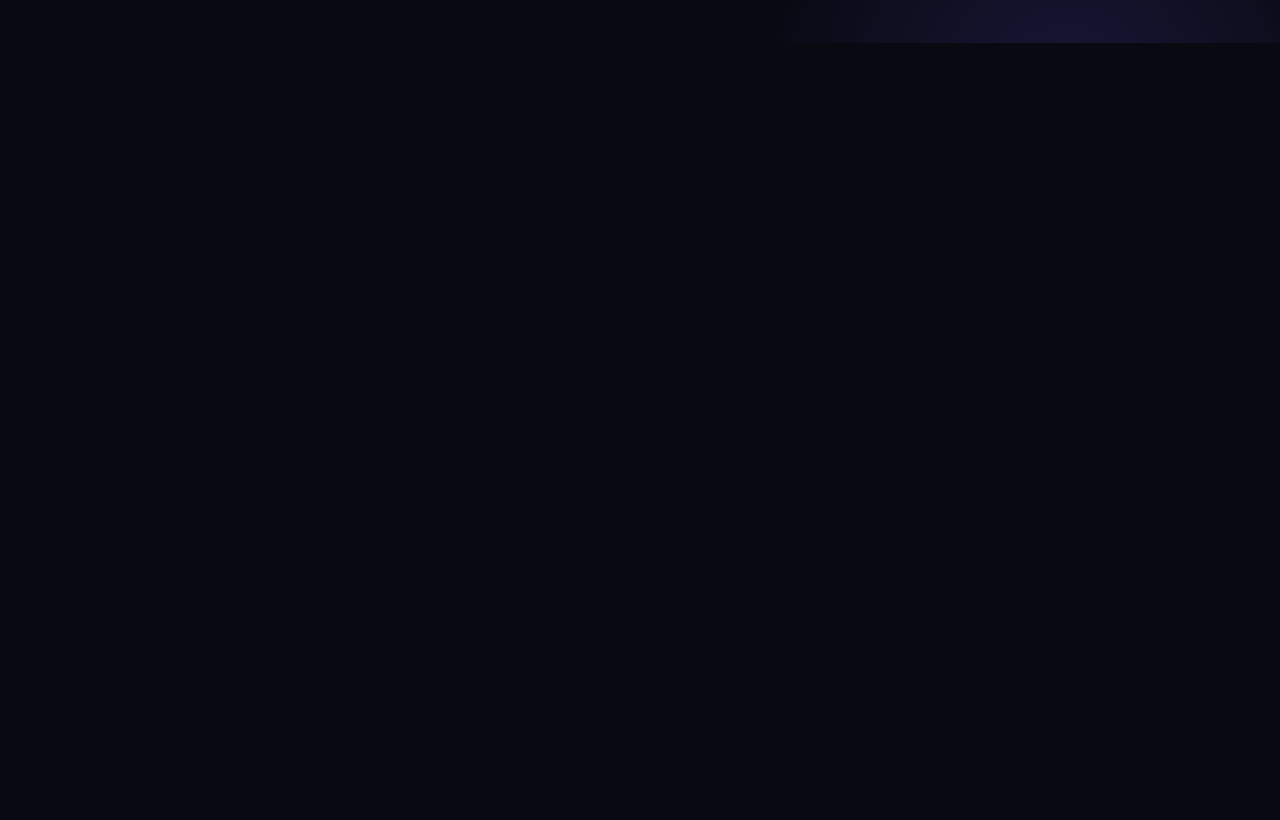
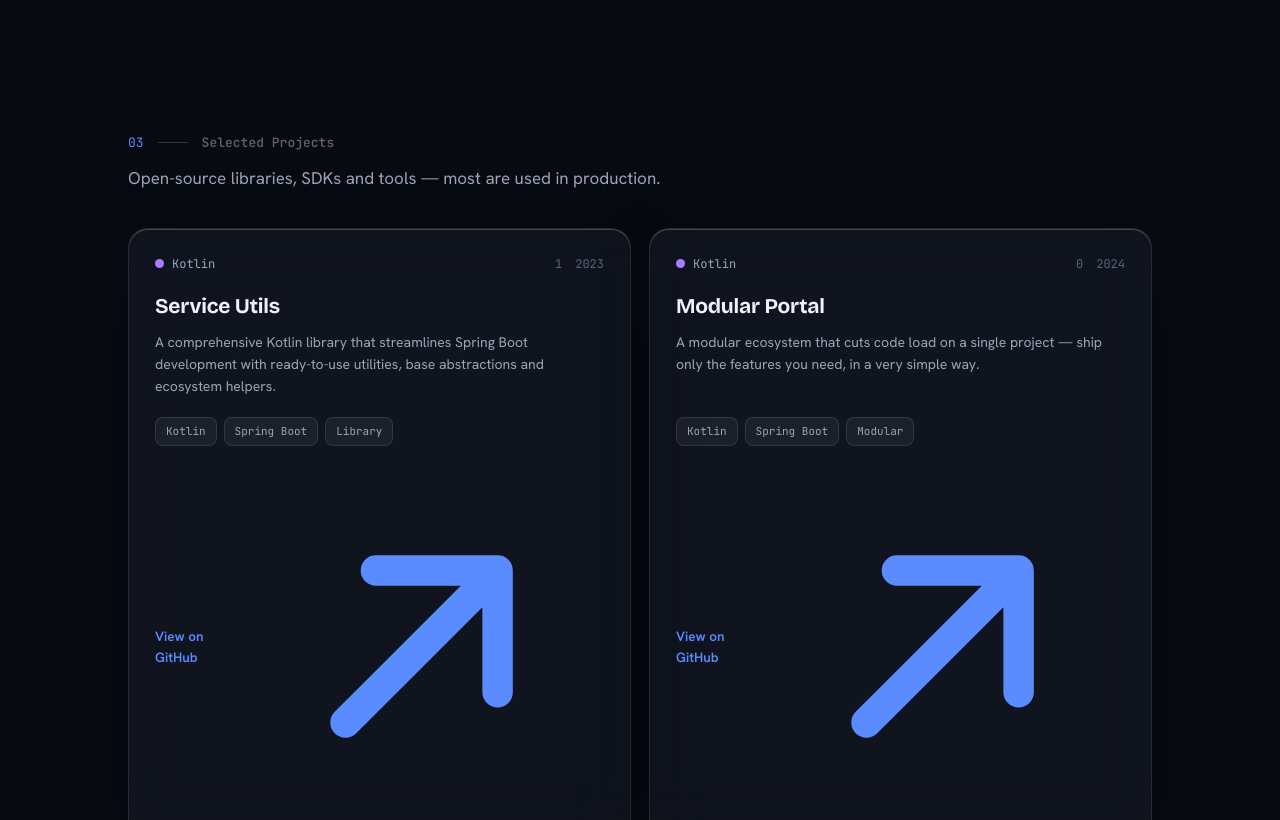
Before and after one commit to emirhannaneli/emirhannaneli, a Next.js app: page / in a window 1280 px wide. Shown: the part 1980-2800 px from the top of the page. Before the commit the page ends 2023 px from the top, so only its background shows below. Built offline with nearby package versions, Linux system fonts and the light colour scheme.

Commit message:
feat: projects section

```diff
--- a/components/portfolio.tsx
+++ b/components/portfolio.tsx
@@ -5,6 +5,7 @@
 import { HeroEditorial } from "./hero-editorial";
 import { About } from "./about";
 import { Skills } from "./skills";
+import { Projects } from "./projects";
 // Section imports are added by later tasks:
 
 export function Portfolio({ content, locale }: { content: SiteContent; locale: LocaleCode }) {
@@ -17,6 +18,7 @@
           <HeroEditorial content={content} />
           <About content={content} />
           <Skills content={content} />
+          <Projects content={content} />
           {/* ... sections added in Tasks 10–15 */}
         </main>
       </div>
--- /dev/null
+++ b/components/projects.tsx
@@ -0,0 +1,43 @@
+import type { SiteContent } from "@/lib/content";
+import { projects } from "@/lib/data";
+import { icons } from "@/lib/icons";
+import { Reveal } from "./reveal";
+
+export function Projects({ content }: { content: SiteContent }) {
+  const tr = (token: string) => content.glossary?.[token as keyof typeof content.glossary] ?? token;
+  return (
+    <section id="projects" aria-labelledby="projects-h" className="mx-auto max-w-[1120px] px-[clamp(20px,5vw,48px)] py-[clamp(48px,7vw,90px)]">
+      <Reveal>
+        <div className="mb-[14px] flex items-center gap-[14px] font-mono text-[13px]" style={{ color: "var(--faint)" }}>
+          <span aria-hidden style={{ color: "var(--accent)" }}>03</span>
+          <span aria-hidden className="h-px w-[30px]" style={{ background: "var(--border-2)" }} />
+          <h2 id="projects-h" className="m-0 text-[13px] font-medium" style={{ color: "var(--faint)" }}>{content.projects.heading}</h2>
+        </div>
+      </Reveal>
+      <Reveal><p className="m-0 mb-9 max-w-[40em] text-[clamp(15px,1.8vw,17px)]" style={{ color: "var(--dim)" }}>{content.projects.sub}</p></Reveal>
+      <div className="grid gap-[18px]" style={{ gridTemplateColumns: "repeat(auto-fill,minmax(330px,1fr))" }}>
+        {projects.map((p) => (
+          <Reveal key={p.id}>
+            <a href={p.link} target="_blank" rel="noopener noreferrer" className="emn-panel flex h-full flex-col rounded-[22px] p-[26px] no-underline transition-[transform,border-color] hover:-translate-y-[5px] hover:border-[var(--border-2)]" style={{ color: "var(--text)" }}>
+              <div className="mb-[18px] flex items-center justify-between">
+                <span className="inline-flex items-center gap-2 font-mono text-[12px]" style={{ color: "var(--dim)" }}>
+                  <span className="h-[9px] w-[9px] rounded-full" style={{ background: p.dotColor }} />{p.lang}
+                </span>
+                <span className="inline-flex items-center gap-[13px] font-mono text-[12px]" style={{ color: "var(--faint)" }}>
+                  <span className="inline-flex items-center gap-[5px]">{icons.star}{p.stars}</span><span>{p.year}</span>
+                </span>
+              </div>
+              <h3 className="m-0 mb-[10px] font-display text-[21px] font-bold tracking-[-.01em]">{p.title}</h3>
+              <p className="m-0 mb-5 flex-1 text-[14px] leading-[1.55]" style={{ color: "var(--dim)", textWrap: "pretty" }}>{content.projects.descriptions[p.id]}</p>
+              <div className="mb-[18px] flex flex-wrap gap-[7px]">
+                {p.tags.map((t) => (<span key={t} className="emn-chip emn-tag">{tr(t)}</span>))}
+              </div>
+              <span className="inline-flex items-center gap-[7px] text-[13.5px] font-semibold" style={{ color: "var(--accent)" }}>{content.projects.viewLabel}{icons.arrow}</span>
+              <span className="emn-sr-only">(opens in new tab)</span>
+            </a>
+          </Reveal>
+        ))}
+      </div>
+    </section>
+  );
+}
```
